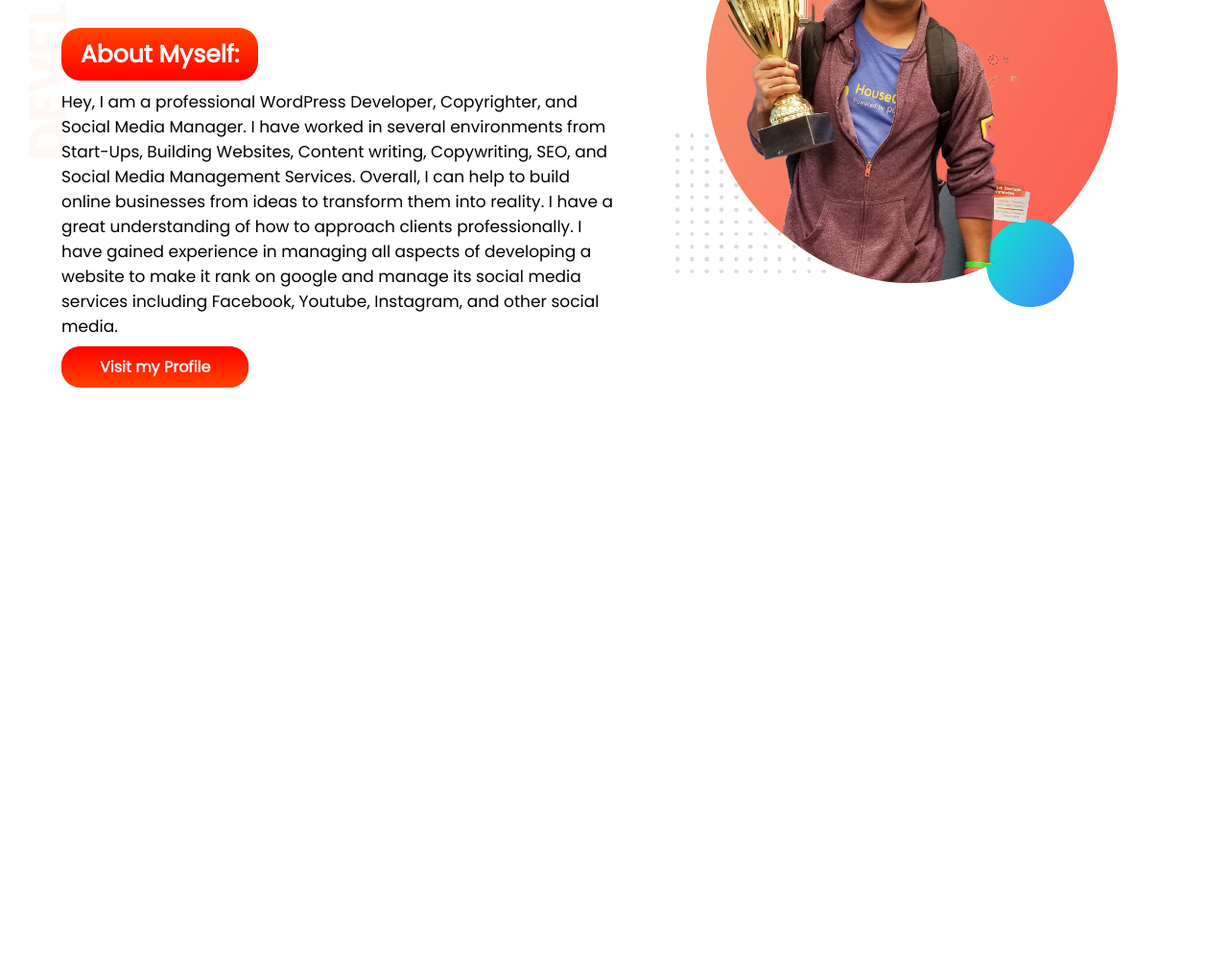
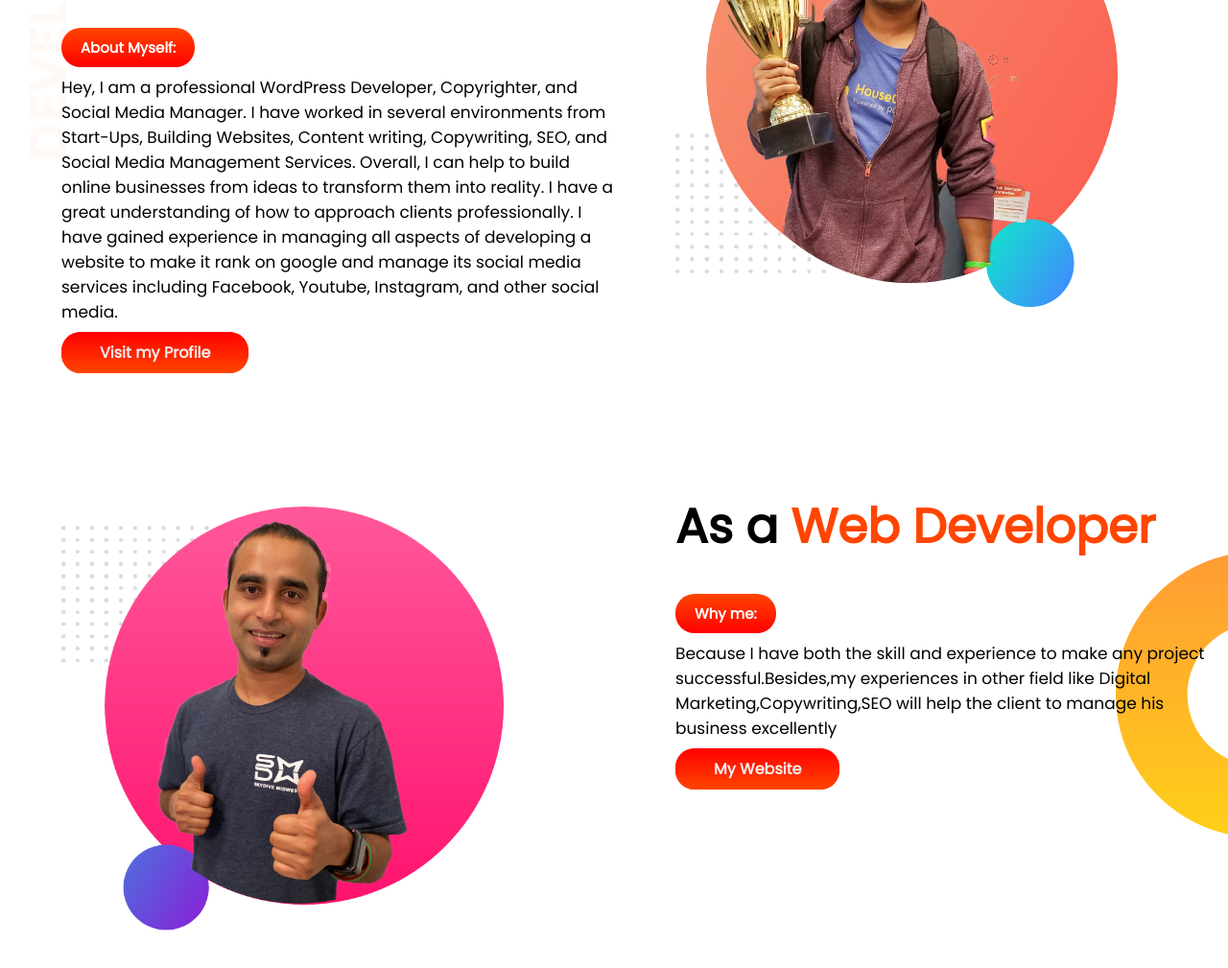
Before and after one commit to iamSHShUvo/Portfolio_1, a plain HTML site: page index.html in a window 1280 px wide. Shown: the part 195-1204 px from the top of the page at 96% size. Before the commit the page ends 800 px from the top, so only its background shows below. Drawn offline with Linux system fonts and the light colour scheme.

Commit message:
section-2

```diff
--- a/index.html
+++ b/index.html
@@ -18,8 +18,9 @@
     <section class="top-banner">
         <div class="half-width">
             <h1>Welcome to the <br> Web of <span class="name-color">ShUvo</span>! </h1>
-            <h3><u>About Myself:</u></h3>
-            <p>Hey, I am a professional WordPress Developer, Copyrighter, and Social Media Manager. I have worked in
+            <h3 class="about"><u class="underline">About Myself:</u></h3>
+            <p class="parafont">Hey, I am a professional WordPress Developer, Copyrighter, and Social Media Manager. I
+                have worked in
                 several
                 environments from Start-Ups, Building Websites, Content writing, Copywriting, SEO, and Social Media
                 Management
@@ -36,6 +37,24 @@
             <img src="jhankar.png" alt="">
         </div>
     </section>
+    <section class="dreambig">
+        <div class="half-width">
+            <img src="jhankar2.png" alt="">
+        </div>
+        <div class="half-width">
+            <h1>As a <span class="name-color">Web Developer</span></h1>
+            <h3 class="about"><u class="underline">Why me:</u></h3>
+            <p class="parafont"> Because I have both the skill and experience to make any project successful.Besides,my
+                experiences in other field like Digital Marketing,Copywriting,SEO will help the client to manage his
+                business excellently </p>
+            <a class="link-button" target="blank" href="https://cuigear.com/">My Website</a>
+        </div>
+    </section>
+    <section class="experience">
+        <div>
+
+        </div>
+    </section>
 
 
 
--- a/style.css
+++ b/style.css
@@ -8,13 +8,13 @@ h1{
 .name-color{
     color: orangered;
 }
-h3{
+.about{
     text-decoration: none;
-    font-size: 25px;
+    font-size: 15px;
     margin-bottom: 2%;
 
 }
-u{
+.underline{
     text-decoration: none;
     border:orangered ;
     background-image: linear-gradient(orangered,red);
@@ -24,6 +24,7 @@ u{
 }
 section{
     display: flex;
+    margin-bottom: 90px;
 }
 .half-width{
     width: 50%;
@@ -46,6 +47,11 @@ section{
     background-image: url(top-banner.png);
     background-repeat: no-repeat;
 }
-p{
+.parafont{
     font-size: 17px;
 }
+.dreambig{
+    background-image: url(dream-bg.png);
+    background-repeat: no-repeat;
+    background-position: right;
+}
```
